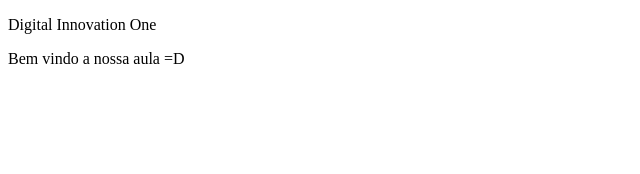
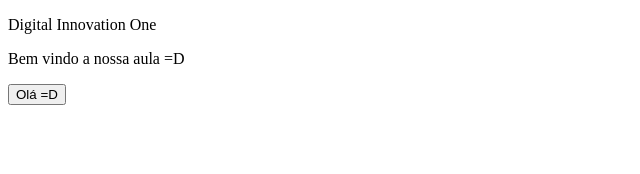
Before and after one commit to arielmell0/Introducao_ReactJS, a React app: page / in a window 1280 px wide. Shown: the top 174 px of the page, without its empty margins (0-640 px from the left). Built offline with nearby package versions, Linux system fonts and the light colour scheme.

Commit message:
feat: Aprenda a configurar o webpack
adicionando mais um botão ao index.js e tenstando o hot-reload da nossa aplicação

```diff
--- a/src/App.jsx
+++ b/src/App.jsx
@@ -1,10 +1,12 @@
 import React from "react";
+import Button from './Button';
 
 const App = () => {
     return (
         <div>
             <p>Digital Innovation One</p>
             <p>Bem vindo a nossa aula =D</p>
+            <Button/>
         </div>
     )
 }
--- /dev/null
+++ b/src/Button.js
@@ -0,0 +1,7 @@
+import React from 'react'
+
+const Button = () => (
+    <button>Olá =D</button>
+)
+
+export default Button
```
